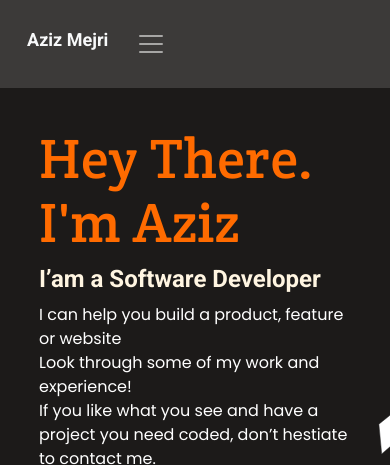
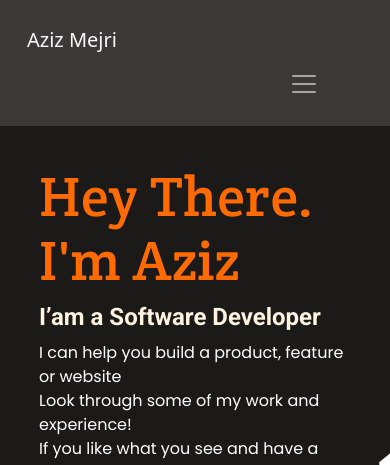
Before and after one commit to necmigunduz/code-review-training-II, a website: page index.html in a window 390 px wide. Shown: the top 465 px of the page. Drawn offline with nearby package versions, Linux system fonts and the light colour scheme.

Commit message:
Fix hintrc file and add space in the mobile menu

```diff
--- a/css/main.css
+++ b/css/main.css
@@ -417,6 +417,10 @@ textarea {
     brightness(92%) contrast(82%);
 }
 
+button {
+  margin-left: 250px;
+}
+
 @media all and (min-width: 720px) {
   .top-social {
     flex-direction: column;
@@ -470,7 +474,7 @@ textarea {
     border: 1px solid #d2d5db;
   }
 
-  #logo {
+  .logo {
     font-size: 24px;
   }
 
--- a/index.html
+++ b/index.html
@@ -11,24 +11,9 @@
   </head>
   <body>
     <header>
-      <!-- <h1 id="logo">Aziz Mejri</h1> -->
-      <!-- <button type="button" class="menu-bars">
-        <i class="fas fa-bars"></i>
-      </button> -->
-      <!-- <nav id="desktop-nav">
-        <ul>
-          <li><a class="nav-link" href="#projects">Portoflio</a></li>
-          <li><a class="nav-link" href="#about-me">About</a></li>
-          <li>
-            <a class="nav-link" href="#contact"
-              >Contact <i class="far fa-envelope"></i
-            ></a>
-          </li>
-        </ul>
-      </nav> -->
-      <nav class="navbar navbar-expand-lg navbar-dark">
-        <div class="container-fluid d-flex justify-content-around">
-          <h1 id="logo" class="navbar-brand text-light">Aziz Mejri</h1>
+      <nav class="navbar navbar-dark d-flex justify-content-around">
+        <div class="container-fluid">
+          <h1 class="logo navbar-brand text-light">Aziz Mejri</h1>
           <button class="navbar-toggler menu-bars" type="button" data-bs-toggle="collapse" data-bs-target="#navbarNavAltMarkup" aria-controls="navbarNavAltMarkup" aria-expanded="false" aria-label="Toggle navigation">
             <span class="navbar-toggler-icon"></span>
           </button>
```
Also changed, not shown: 1 other file.
